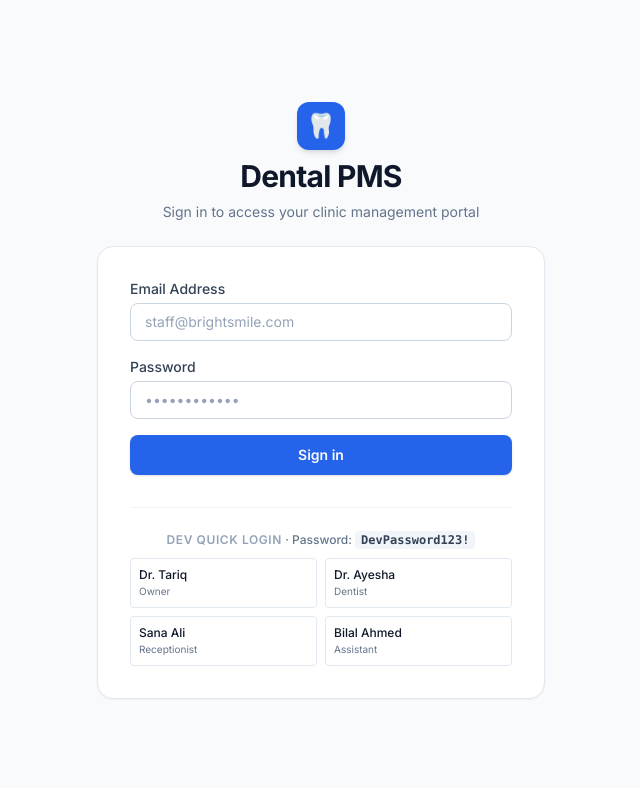
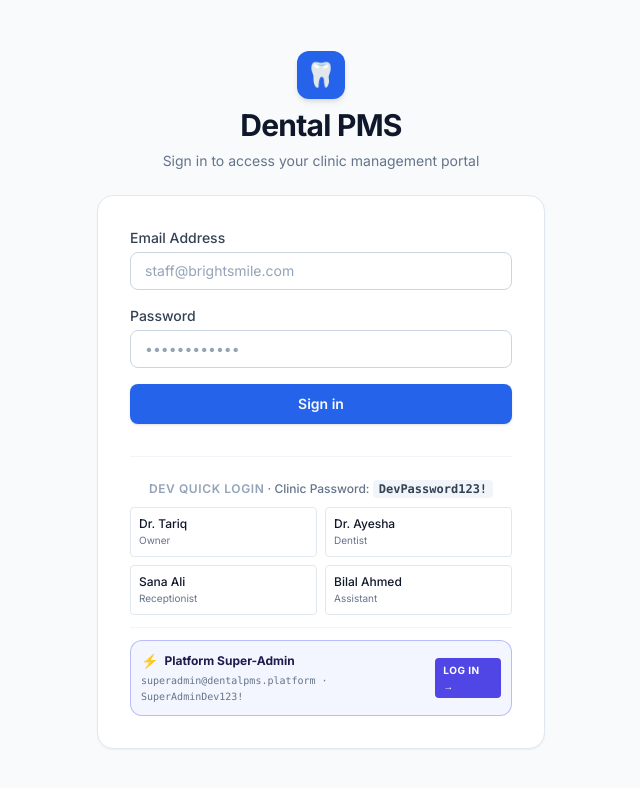
Before and after one commit to dilawar45/Dental_PMS, a Next.js app in the folder apps/web/: page /login in a window 1280 px wide. Shown: the top 788 px of the page, without its empty margins (319-959 px from the left). Built offline with nearby package versions, Linux system fonts and the light colour scheme; no server answers.

Commit message:
feat: add platform super-admin quick login helper and auto-redirect

```diff
--- a/apps/web/src/app/login/page.tsx
+++ b/apps/web/src/app/login/page.tsx
@@ -34,9 +34,18 @@
       }
 
       if (data.user) {
-        // Refresh session and push to dashboard
+        // If user is platform super-admin and default destination was requested, redirect to /platform/dashboard
+        const isSuperAdmin =
+          data.user.user_metadata?.role === 'super_admin' ||
+          data.user.email === 'superadmin@dentalpms.platform';
+
+        const target =
+          redirectTo === '/dashboard' && isSuperAdmin
+            ? '/platform/dashboard'
+            : redirectTo;
+
         router.refresh();
-        router.push(redirectTo);
+        router.push(target);
       }
     } catch (err: unknown) {
       setErrorMsg(err instanceof Error ? err.message : 'An unexpected error occurred');
@@ -44,9 +53,9 @@
     }
   };
 
-  const quickFill = (userEmail: string) => {
+  const quickFill = (userEmail: string, pass = 'DevPassword123!') => {
     setEmail(userEmail);
-    setPassword('DevPassword123!');
+    setPassword(pass);
     setErrorMsg(null);
   };
 
@@ -134,11 +143,11 @@
   );
 }
 
-function DevQuickLogin({ quickFill }: { quickFill: (email: string) => void }) {
+function DevQuickLogin({ quickFill }: { quickFill: (email: string, pass?: string) => void }) {
   return (
     <div className="mt-8 pt-6 border-t border-slate-100 dark:border-slate-800">
       <p className="text-xs font-medium text-slate-500 dark:text-slate-400 mb-2.5 text-center">
-        <span className="font-semibold uppercase tracking-wider text-slate-400 dark:text-slate-500">Dev Quick Login</span> · Password: <code className="font-mono font-bold text-slate-700 dark:text-slate-300 bg-slate-100 dark:bg-slate-800 px-1.5 py-0.5 rounded">DevPassword123!</code>
+        <span className="font-semibold uppercase tracking-wider text-slate-400 dark:text-slate-500">Dev Quick Login</span> · Clinic Password: <code className="font-mono font-bold text-slate-700 dark:text-slate-300 bg-slate-100 dark:bg-slate-800 px-1.5 py-0.5 rounded">DevPassword123!</code>
       </p>
       <div className="grid grid-cols-2 gap-2">
         <button
@@ -174,6 +183,30 @@
           <span className="text-slate-500 text-[10px]">Assistant</span>
         </button>
       </div>
+
+      {/* Super-Admin Direct Quick Access */}
+      <div className="mt-3 pt-3 border-t border-slate-100 dark:border-slate-800">
+        <button
+          type="button"
+          onClick={() => quickFill('superadmin@dentalpms.platform', 'SuperAdminDev123!')}
+          className="w-full text-xs p-2.5 rounded-xl border border-indigo-500/40 bg-indigo-50/70 dark:bg-indigo-950/40 hover:bg-indigo-100 dark:hover:bg-indigo-900/50 text-left transition flex items-center justify-between group cursor-pointer"
+        >
+          <div>
+            <div className="flex items-center gap-1.5">
+              <span className="text-sm">⚡</span>
+              <span className="font-bold text-indigo-950 dark:text-indigo-200">
+                Platform Super-Admin
+              </span>
+            </div>
+            <span className="text-slate-500 dark:text-slate-400 text-[10px] font-mono block mt-0.5">
+              superadmin@dentalpms.platform · SuperAdminDev123!
+            </span>
+          </div>
+          <span className="px-2 py-1 rounded text-[10px] font-bold bg-indigo-600 text-white uppercase tracking-wider group-hover:bg-indigo-500 transition">
+            Log In →
+          </span>
+        </button>
+      </div>
     </div>
   );
 }
```
